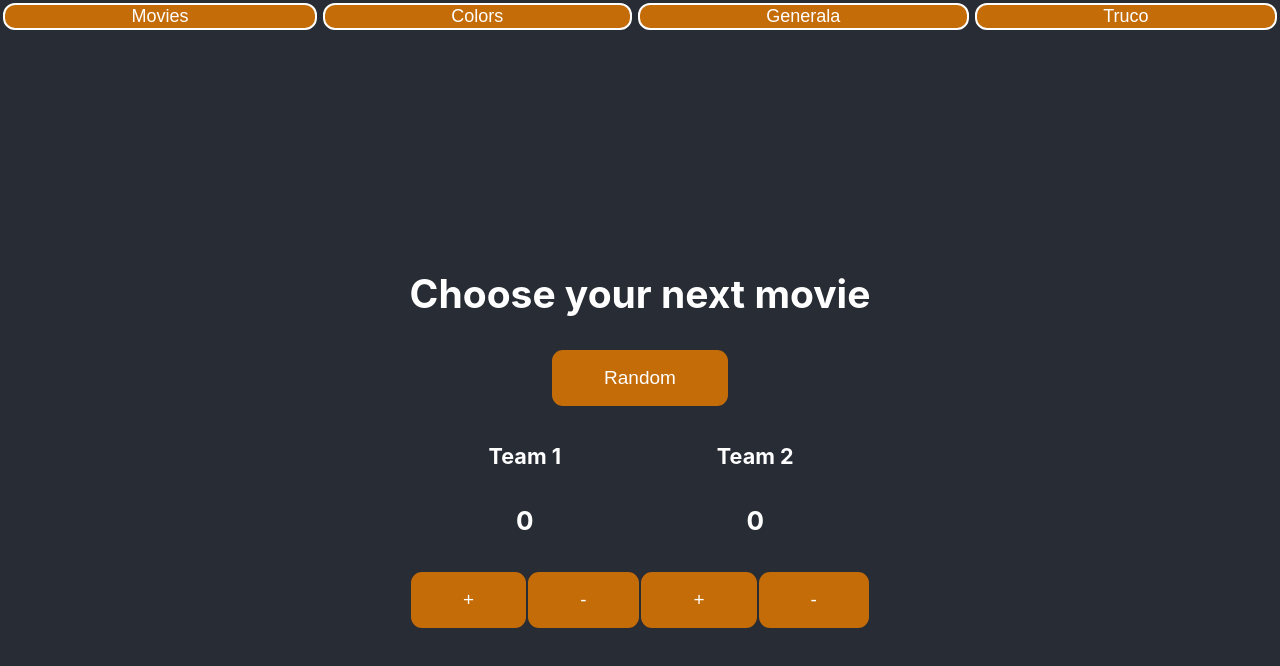
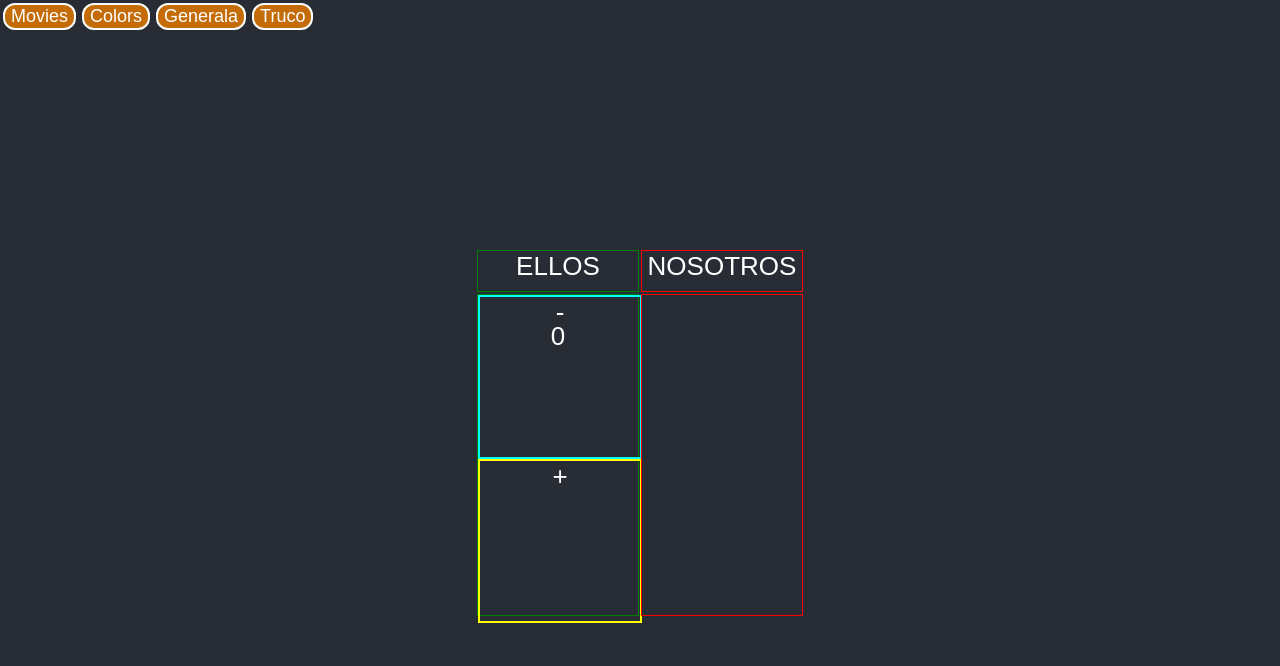
Before and after one commit to chtamanini7/tama-movies, a React (Create React App) app: page /truco in a window 1280 px wide. Shown: the top 666 px of the page. Built offline with nearby package versions, Linux system fonts and the light colour scheme.

Commit message:
added router

```diff
--- a/package.json
+++ b/package.json
@@ -12,6 +12,7 @@
     "react": "^18.2.0",
     "react-bootstrap": "^2.7.2",
     "react-dom": "^18.2.0",
+    "react-router-dom": "^6.16.0",
     "react-scripts": "5.0.1",
     "web-vitals": "^2.1.4"
   },
--- a/src/App.css
+++ b/src/App.css
@@ -99,6 +99,14 @@
   font-family: sans-serif;
 }
 
+.container-main-truco {
+  display: flex;
+  flex-direction: column;
+  justify-content: center;
+  align-items: center;
+  font-family: sans-serif;
+}
+
 .container {
   display: flex;
   flex-direction: column;
@@ -107,6 +115,53 @@
   align-items: center;
   font-family: sans-serif;
   max-width: 100vh;
+}
+
+.container-truco {
+  display: flex;
+  flex-direction: row;
+  max-height: 100vh;
+  justify-content: center;
+  align-items: center;
+  font-family: sans-serif;
+  max-width: 50vh;
+  -webkit-user-select: none; /* Safari */
+  -ms-user-select: none; /* IE 10 and IE 11 */
+  user-select: none; /* Standard syntax */
+}
+
+.container-truco-header {
+  display: flex;
+  flex-direction: row;
+  justify-content: center;
+  align-items: center;
+  font-family: sans-serif;
+  max-height: 10vh;
+}
+
+.counter-truco{
+  z-index: 0;
+  position: absolute;
+}
+
+.plus-truco{
+  z-index: -1;
+  background-color: transparent;
+}
+
+.minus-truco{
+  z-index: -1;
+  background-color: transparent;
+}
+
+.plus-truco:active{
+  background-color: red;
+  opacity: 9%;
+}
+
+.minus-truco:active{
+  background-color: greenyellow;
+  opacity: 9%;
 }
 
 .row-static {
--- a/src/App.js
+++ b/src/App.js
@@ -1,4 +1,5 @@
 import { useState } from 'react';
+import { BrowserRouter, Link, Route, Routes } from 'react-router-dom';
 import './App.css';
 import GeneralaHome from './components/GeneralaHome';
 import ListMovies from './components/ListMovies';
@@ -9,33 +10,35 @@ import AppContextProvider from './context/AppContext';
 function App() {
 const [myPage, setmyPage] = useState(1);
 
-function Selector() {
-  switch(myPage){
-    case 2:
-      return(<RandomColors />)
-    case 3:
-      return(<GeneralaHome />)
-    case 4:
-      return(<TrucoCounter />)
-    default:
-      return(<ListMovies />)
-  }
-}
-
   return (
+    <BrowserRouter>
       <AppContextProvider>
         <div>
           <div className="App-header">
-          <button onClick={() => setmyPage(1)} className="btnHeader">Movies</button>
-          <button onClick={() => setmyPage(2)} className="btnHeader">Colors</button>
-          <button onClick={() => setmyPage(3)} className="btnHeader">Generala</button>
-          <button onClick={() => setmyPage(4)} className="btnHeader">Truco</button>
+            <Link to={'/movies'}>
+              <button className="btnHeader">Movies</button>
+            </Link>
+            <Link to={'/colors'}>
+              <button className="btnHeader">Colors</button>
+            </Link>
+            <Link to={'/generala'}>
+              <button className="btnHeader">Generala</button>
+            </Link>
+            <Link to={'/truco'}>
+              <button className="btnHeader">Truco</button>
+            </Link>
           </div>
           <div className="App-mid">
-          <Selector />
+            <Routes>
+              <Route path='/movies' element={<ListMovies />} />
+              <Route path='/colors' element={<RandomColors />} />
+              <Route path='/generala' element={<GeneralaHome />} />
+              <Route path='/truco' element={<TrucoCounter />} />
+            </Routes>
           </div>
         </div>
       </AppContextProvider>
+    </BrowserRouter>
   );
 }
 
--- a/src/components/TrucoCounter.jsx
+++ b/src/components/TrucoCounter.jsx
@@ -1,9 +1,39 @@
-import React, { Component } from 'react'
+import React, { useState } from 'react'
 
-export default class TrucoCounter extends Component {
-  render() {
-    return (
-      <div className="App">TrucoCounter - coming soon.</div>
+export default function TrucoCounter() {
+  const [ellosCounter, setEllosCounter] = useState(0);
+
+  const renderer = () =>{
+    return(
+      <>
+        <div style={{ border: '1px solid yellow'}}>a</div>
+      </>
     )
   }
+
+    return (
+      <div className="App">
+        <div className="container-main-truco">
+          <div className="container-truco-header">
+            <div style={{ border: '1px solid green', height: '5vh', width: '20vh', margin: '1px'}}>
+              ELLOS
+            </div>
+            <div style={{ border: '1px solid red', height: '5vh', width: '20vh', margin: '1px'}}>
+              NOSOTROS
+            </div>
+          </div>
+          <div className="container-truco">
+            <div style={{ border: '1px solid green', height: '40vh', width: '20vh', margin: '1px'}} >
+              <div className='counter-truco' style={{ height: '40vh', width: '20vh' }}><p>{ellosCounter}</p></div>
+              <div className='plus-truco' style={{ border: '2px solid cyan', height: '20vh', width: '20vh'}} onClick={() => setEllosCounter(ellosCounter-1)}>-</div>
+              <div className='minus-truco' style={{ border: '2px solid yellow', height: '20vh', width: '20vh'}} onClick={() => setEllosCounter(ellosCounter+1)}>+</div>
+            </div>
+            <div style={{ border: '1px solid red', height: '40vh', width: '20vh', margin: '1px'}}>
+
+            </div>
+          </div>
+        </div>
+      </div>
+    )
+
 }
```
Also changed, not shown: 1 other file (tests, documents, lock files or other folders). Lines whose indentation alone changed are shown as unchanged.
